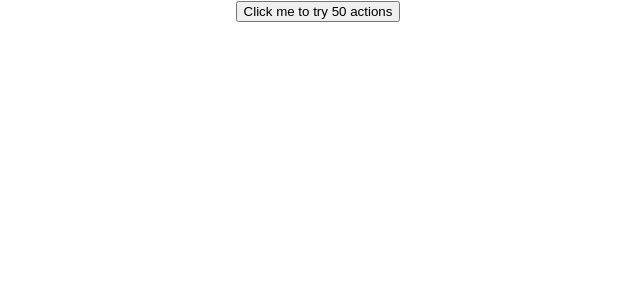
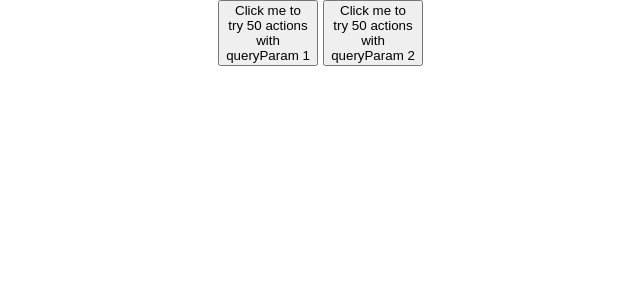
Before and after one commit to myapos/sagas_demo_take_leading, a React (Create React App) app: page / in a window 1280 px wide. Shown: the top 300 px of the page, without its empty margins (322-962 px from the left). Built offline with nearby package versions, Linux system fonts and the light colour scheme.

Commit message:
keep queries in state

```diff
--- a/src/App.js
+++ b/src/App.js
@@ -5,8 +5,22 @@ import "./App.css";
 
 function App() {
   return (
-    <div className="App">
-      <Button text={`Click me to try ${NUM_OF_CALLS} actions`} id="dummyBtn" />
+    <div
+      className="App"
+      style={{
+        margin: "0 auto",
+      }}
+    >
+      <Button
+        text={`Click me to try ${NUM_OF_CALLS} actions with queryParam 1`}
+        id="dummyBtn"
+        queryParam="1"
+      />
+      <Button
+        text={`Click me to try ${NUM_OF_CALLS} actions with queryParam 2`}
+        id="dummyBtn"
+        queryParam="2"
+      />
     </div>
   );
 }
--- /dev/null
+++ b/src/callsSlice.js
@@ -0,0 +1,30 @@
+import { createSlice } from "@reduxjs/toolkit";
+
+const initialState = {
+  queries: {},
+};
+
+export const calls = createSlice({
+  name: "calls",
+  initialState,
+  reducers: {
+    handleCall: (state, action) => {
+      state.queries = {
+        ...state.queries,
+        [action.payload.value]: action.payload,
+      };
+    },
+    updateCall: (state, action) => {
+      state.queries = {
+        ...state.queries,
+        [action.payload.value]: action.payload,
+      };
+    },
+  },
+});
+
+// Action creators are generated for each case reducer function
+export const { handleCall, updateCall } = calls.actions;
+
+export const getQueries = (state) => state.calls.queries;
+export const callsReducer = calls.reducer;
--- a/src/components/Button/Button.js
+++ b/src/components/Button/Button.js
@@ -1,15 +1,23 @@
 import React from "react";
-import { useDispatch } from "react-redux";
-import { startBunchOfCalls } from "../../counterSlice";
+import { useDispatch, useSelector } from "react-redux";
+import { handleCall, getQueries } from "../../callsSlice";
 
-function Button({ text, dummyBtn }) {
+function Button({ text, dummyBtn, queryParam, onClick }) {
   const dispatch = useDispatch();
+
+  const queries = useSelector(getQueries);
+
   return (
     <button
+      style={{ marginLeft: "5px", width: "100px" }}
       id={dummyBtn}
       onClick={() => {
-        console.log("clicked");
-        dispatch(startBunchOfCalls());
+        dispatch(
+          handleCall({
+            value: queryParam,
+            called: queries[queryParam] ? queries[queryParam].called : false,
+          })
+        );
       }}
     >
       {text}
--- a/src/counterSlice.js
+++ /dev/null
@@ -1,38 +0,0 @@
-import { createSlice } from "@reduxjs/toolkit";
-
-const initialState = {
-  value: 0,
-};
-
-export const counterSlice = createSlice({
-  name: "counter",
-  initialState,
-  reducers: {
-    increment: (state) => {
-      // Redux Toolkit allows us to write "mutating" logic in reducers. It
-      // doesn't actually mutate the state because it uses the Immer library,
-      // which detects changes to a "draft state" and produces a brand new
-      // immutable state based off those changes
-      state.value += 1;
-    },
-    decrement: (state) => {
-      state.value -= 1;
-    },
-    incrementByAmount: (state, action) => {
-      state.value += action.payload;
-    },
-    startBunchOfCalls: (state, action) => {},
-    aSingleAction: (state, action) => {},
-  },
-});
-
-// Action creators are generated for each case reducer function
-export const {
-  increment,
-  decrement,
-  incrementByAmount,
-  startBunchOfCalls,
-  aSingleAction,
-} = counterSlice.actions;
-
-export const counterReducer = counterSlice.reducer;
--- a/src/sagas/rootSagas.js
+++ b/src/sagas/rootSagas.js
@@ -1,13 +1,11 @@
 // imports
-import { takeEvery, takeLeading } from "redux-saga/effects";
-import { startBunchOfCalls, aSingleAction } from "../counterSlice";
-import watchstartOfBunchOfCalls from "./watchstartOfBunchOfCalls";
-import watchASingleAction from "./watchASingleAction";
+import { takeEvery } from "redux-saga/effects";
+import { handleCall } from "../callsSlice";
+import watchHandleCall from "./watchHandleCall";
 
 // sagas
 function* rootSagas() {
-  yield takeEvery(startBunchOfCalls().type, watchstartOfBunchOfCalls);
-  yield takeLeading(aSingleAction().type, watchASingleAction);
+  yield takeEvery(handleCall().type, watchHandleCall, "par1", "par2");
 }
 
 // export
--- a/src/sagas/watchASingleAction.js
+++ /dev/null
@@ -1,8 +0,0 @@
-import { delay } from "redux-saga/effects";
-
-export default function* watchASingleAction(action) {
-  try {
-    console.log("is called", action.payload.numOfCall);
-    yield delay(1000);
-  } catch (error) {}
-}
--- /dev/null
+++ b/src/sagas/watchHandleCall.js
@@ -0,0 +1,18 @@
+import { call, put, select } from "redux-saga/effects";
+import { updateCall, getQueries } from "../callsSlice";
+
+export default function* watchHandleCall(par1, par2, action) {
+  try {
+    const queries = yield select(getQueries);
+    console.log("par1", par1, " par2", par2, " action", action);
+
+    const queryInfo = queries[action.payload.value];
+
+    if (!queryInfo.called) {
+      const res = yield call(fetch, "https://swapi.dev/api/people/1");
+      const data = yield res.json();
+      console.log("data", data);
+      yield put(updateCall({ ...action.payload, called: true }));
+    }
+  } catch (error) {}
+}
--- a/src/sagas/watchstartOfBunchOfCalls.js
+++ /dev/null
@@ -1,15 +0,0 @@
-import { put } from "redux-saga/effects";
-import { aSingleAction } from "../counterSlice";
-import { NUM_OF_CALLS } from "../constants";
-
-// sagas
-export default function* watchstartOfBunchOfCalls() {
-  try {
-    // call 100 times an action
-    for (let i = 1; i <= NUM_OF_CALLS; i++) {
-      yield put(aSingleAction({ numOfCall: i }));
-    }
-  } catch (error) {
-    // yield put(loginFail(error));
-  }
-}
--- a/src/store/store.js
+++ b/src/store/store.js
@@ -1,6 +1,6 @@
 import { configureStore } from "@reduxjs/toolkit";
 import createSagaMiddleware from "redux-saga";
-import { counterReducer } from "../counterSlice";
+import { callsReducer } from "../callsSlice";
 
 // sagas
 import rootSagas from "../sagas/rootSagas";
@@ -9,7 +9,7 @@ const sagaMiddleware = createSagaMiddleware();
 
 export const store = configureStore({
   reducer: {
-    counter: counterReducer,
+    calls: callsReducer,
   },
   middleware: [sagaMiddleware],
 });
```
